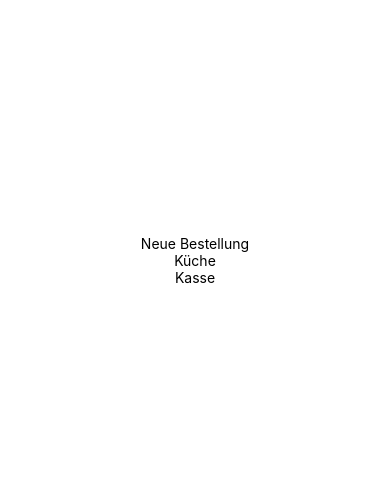
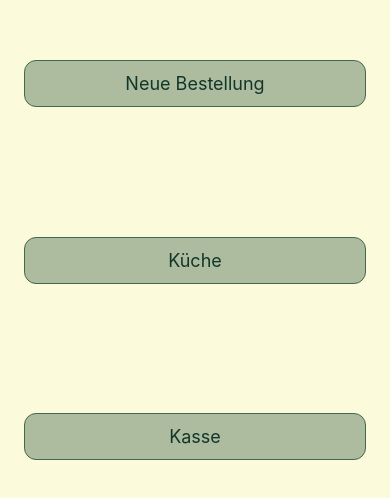
Before and after one commit to osmanozts/Ibos-Ocakbasi, a React Native app: screen / in a window 390 px wide. Shown: the part 162-660 px from the top of the page. Built offline with nearby package versions, Linux system fonts and the light colour scheme.

Commit message:
updated styling of homescreen and cta buttons

```diff
--- a/src/components/buttons/cta-button.tsx
+++ b/src/components/buttons/cta-button.tsx
@@ -1,5 +1,6 @@
-import { Button, Pressable, StyleSheet, Text, View } from "react-native";
 import React from "react";
+import { Pressable, StyleSheet, Text } from "react-native";
+import { colors } from "../../theme/color-palette";
 
 type CtaButtonProps = {
   text: string;
@@ -9,11 +10,24 @@ type CtaButtonProps = {
 export const CtaButton = (props: CtaButtonProps) => {
   return (
     <Pressable style={styles.buttonContainer} onPress={props.onPress}>
-      <Text>{props.text}</Text>
+      <Text style={styles.buttonText}>{props.text}</Text>
     </Pressable>
   );
 };
 
 const styles = StyleSheet.create({
-  buttonContainer: {},
+  buttonContainer: {
+    backgroundColor: colors.layoutColor,
+    padding: 12,
+    borderRadius: 12,
+    borderColor: colors.accentColor,
+    borderWidth: 1,
+    justifyContent: "center",
+    alignItems: "center",
+    width: "100%",
+  },
+  buttonText: {
+    color: colors.primaryColor,
+    fontSize: 18,
+  },
 });
--- a/src/views/home-dashboard.tsx
+++ b/src/views/home-dashboard.tsx
@@ -1,12 +1,14 @@
-import { View, Text, StyleSheet } from "react-native";
 import React from "react";
+import { StyleSheet, View } from "react-native";
 import { CtaButton } from "../components/buttons/cta-button";
+import { colors } from "../theme/color-palette";
 
 type Props = {};
 
 export const HomeDashboard = (props: Props) => {
   return (
-    <View style={styles.container}>
+    <View style={styles.homescreenContainer}>
+      <View style={styles.buttons}>
         <CtaButton
           text="Neue Bestellung"
           onPress={() => console.log("Pressed")}
@@ -14,13 +16,24 @@ export const HomeDashboard = (props: Props) => {
         <CtaButton text="Küche" onPress={() => console.log("Pressed")} />
         <CtaButton text="Kasse" onPress={() => console.log("Pressed")} />
       </View>
+    </View>
   );
 };
 
 const styles = StyleSheet.create({
-  container: {
+  homescreenContainer: {
     flex: 1,
     justifyContent: "center",
     alignItems: "center",
+    width: "100%",
+    backgroundColor: colors.backgroundColor,
+  },
+
+  buttons: {
+    height: 400,
+    width: "100%",
+    maxWidth: 600,
+    paddingHorizontal: 24,
+    justifyContent: "space-between",
   },
 });
```
Lines whose indentation alone changed are shown as unchanged.
